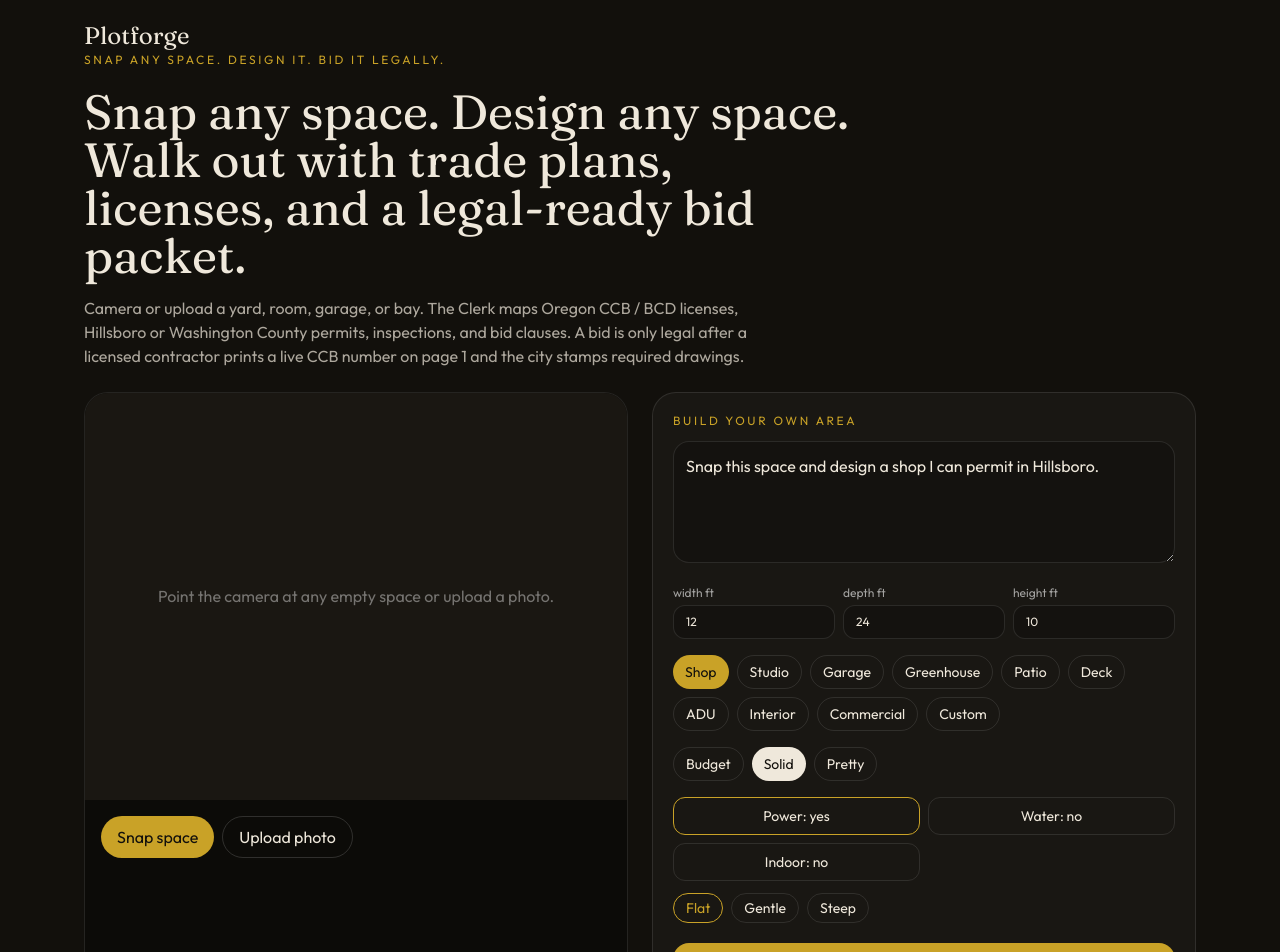
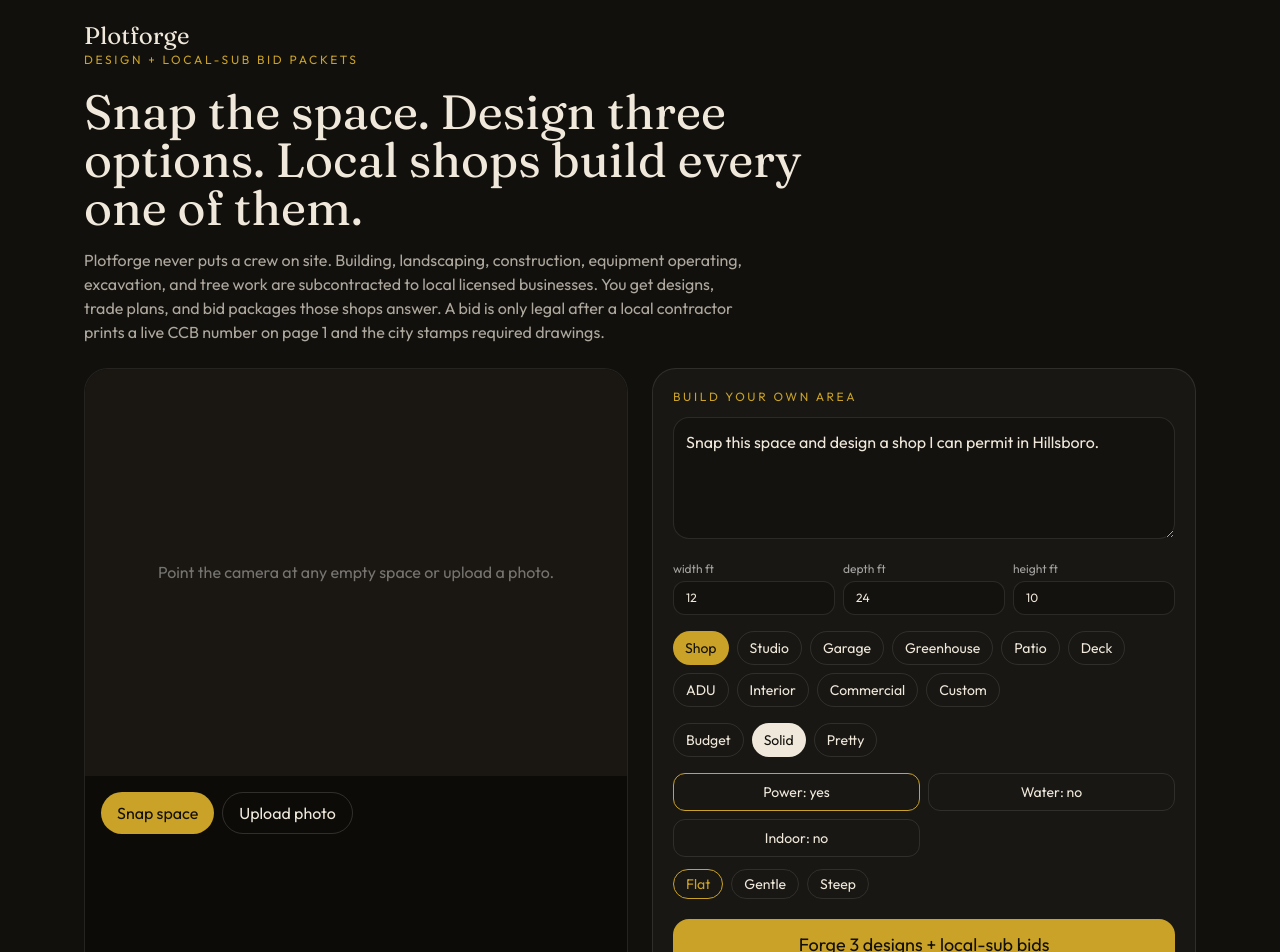
Before and after one commit to lost6feetdown1330-ship-it/plotforge, a Next.js app: page / in a window 1280 px wide. Shown: the top 952 px of the page. Built offline with nearby package versions, Linux system fonts and the light colour scheme.

Commit message:
Show local-sub delivery model in the studio UI

```diff
--- a/app/page.tsx
+++ b/app/page.tsx
@@ -4,7 +4,7 @@
 import { defaultBrief } from "@/lib/engine";
 import { dataUrl, elevSvg, isoSvg, planSvg, siteSvg } from "@/lib/draw";
 import { usd } from "@/lib/money";
-import type { Brief, Finish, Packet, Scheme, UseCase } from "@/lib/types";
+import type { Brief, Finish, Packet, UseCase } from "@/lib/types";
 
 const USES: { id: UseCase; label: string }[] = [
   { id: "shop", label: "Shop" }, { id: "studio", label: "Studio" }, { id: "garage", label: "Garage" },
@@ -63,12 +63,12 @@
   return (
     <main className="min-h-screen bg-[#12100c] text-[#efe8db]">
       <header className="no-print mx-auto flex max-w-6xl items-center justify-between px-5 py-5">
-        <div><p className="font-display text-2xl">Plotforge</p><p className="text-xs uppercase tracking-[0.22em] text-[#c9a227]">snap any space. design it. bid it legally.</p></div>
+        <div><p className="font-display text-2xl">Plotforge</p><p className="text-xs uppercase tracking-[0.22em] text-[#c9a227]">design + local-sub bid packets</p></div>
         {packet && <button onClick={() => window.print()} className="rounded-full border border-white/15 px-4 py-2 text-sm">Print packet</button>}
       </header>
       <section className="no-print mx-auto max-w-6xl px-5 pb-6">
-        <h1 className="max-w-3xl font-display text-4xl leading-tight sm:text-5xl">Snap any space. Design any space. Walk out with trade plans, licenses, and a legal-ready bid packet.</h1>
-        <p className="mt-4 max-w-2xl text-[#efe8db]/70">Camera or upload a yard, room, garage, or bay. The Clerk maps Oregon CCB / BCD licenses, Hillsboro or Washington County permits, inspections, and bid clauses. A bid is only legal after a licensed contractor prints a live CCB number on page 1 and the city stamps required drawings.</p>
+        <h1 className="max-w-3xl font-display text-4xl leading-tight sm:text-5xl">Snap the space. Design three options. Local shops build every one of them.</h1>
+        <p className="mt-4 max-w-2xl text-[#efe8db]/70">Plotforge never puts a crew on site. Building, landscaping, construction, equipment operating, excavation, and tree work are subcontracted to local licensed businesses. You get designs, trade plans, and bid packages those shops answer. A bid is only legal after a local contractor prints a live CCB number on page 1 and the city stamps required drawings.</p>
       </section>
       <section className="no-print mx-auto grid max-w-6xl gap-6 px-5 pb-10 lg:grid-cols-2">
         <div className="overflow-hidden rounded-3xl border border-white/10 bg-black/30">
@@ -109,12 +109,16 @@
           <div className="mt-3 flex gap-2 text-sm">
             {(["flat","gentle","steep"] as const).map((s) => <button key={s} onClick={() => setBrief({ ...brief, slope: s })} className={`rounded-full px-3 py-1 capitalize ${brief.slope === s ? "border border-[#c9a227] text-[#c9a227]" : "border border-white/10"}`}>{s}</button>)}
           </div>
-          <button onClick={forge} disabled={busy} className="mt-5 w-full rounded-2xl bg-[#c9a227] py-3 text-lg text-[#12100c]">{busy ? "Forging..." : "Forge 3 designs + legal bids"}</button>
+          <button onClick={forge} disabled={busy} className="mt-5 w-full rounded-2xl bg-[#c9a227] py-3 text-lg text-[#12100c]">{busy ? "Forging..." : "Forge 3 designs + local-sub bids"}</button>
           {err && <p className="mt-3 text-[#d0733a]">{err}</p>}
         </div>
       </section>
       {packet && scheme && (
         <section className="mx-auto max-w-6xl px-5 pb-24">
+          <div className="mb-5 rounded-2xl border border-[#c9a227]/40 bg-[#c9a227]/10 p-4 text-sm">
+            <p className="text-xs uppercase tracking-[0.2em] text-[#c9a227]">delivery model</p>
+            <p className="mt-2">{scheme.deliveryModel}</p>
+          </div>
           <div className="no-print mb-5 flex flex-wrap gap-2">
             {packet.schemes.map((s, i) => (
               <button key={s.id} onClick={() => setActive(i)} className={`rounded-2xl border px-4 py-3 text-left ${i === active ? "border-[#c9a227] bg-[#c9a227]/10" : "border-white/10"}`}>
@@ -126,7 +130,7 @@
           </div>
           <div className="no-print mb-5 flex flex-wrap gap-2">
             {(["looks","plans","trades","bid","clerk"] as const).map((id) => (
-              <button key={id} onClick={() => setTab(id)} className={`rounded-full px-4 py-2 text-sm ${tab === id ? "bg-[#efe8db] text-[#12100c]" : "border border-white/10"}`}>{id === "clerk" ? "Clerk / legality" : id === "bid" ? "Legal bid" : id === "plans" ? "Trade plans" : id}</button>
+              <button key={id} onClick={() => setTab(id)} className={`rounded-full px-4 py-2 text-sm ${tab === id ? "bg-[#efe8db] text-[#12100c]" : "border border-white/10"}`}>{id === "clerk" ? "Clerk / legality" : id === "bid" ? "Local-sub bids" : id === "plans" ? "Trade plans" : id === "trades" ? "Sub packages" : id}</button>
             ))}
           </div>
           <article className="rounded-3xl border border-white/10 bg-white/[0.03] p-6">
@@ -157,7 +161,8 @@
                   const lic = scheme.legal.tradeLicenses.find((x) => x.trade === t.trade);
                   return (
                     <div key={t.trade} className="rounded-2xl border border-white/10 p-4">
-                      <div className="flex justify-between"><h3 className="font-display text-2xl">{t.trade}</h3><p className="text-[#c9a227]">{usd(t.subtotal)}</p></div>
+                      <div className="flex flex-wrap items-start justify-between gap-2"><h3 className="font-display text-2xl">{t.trade}</h3><p className="text-[#c9a227]">{usd(t.subtotal)}</p></div>
+                      <p className="mt-1 text-xs uppercase tracking-[0.16em] text-[#c9a227]">local sub · {t.localShopType}</p>
                       <p className="mt-2 text-sm text-white/70">{t.scope}</p>
                       <div className="mt-3 rounded-xl border border-[#c9a227]/30 p-3 text-sm">
                         <p className="text-xs uppercase text-[#c9a227]">licenses to bid this trade</p>
@@ -173,13 +178,13 @@
             {tab === "bid" && (
               <div className="mt-6 space-y-4">
                 <div className="rounded-2xl border border-[#c9a227]/40 bg-[#c9a227]/10 p-4 text-sm">
-                  <p className="text-xs uppercase text-[#c9a227]">legal bid header — contractor fills</p>
-                  <p className="mt-2">Contractor: __________  CCB #: __________ (required on page 1)</p>
+                  <p className="text-xs uppercase text-[#c9a227]">local-sub bid header — each shop fills their own</p>
+                  <p className="mt-2">Local contractor: __________  CCB #: __________ (required on page 1)</p>
                   <p>BCD electrical #: __________  BCD plumbing #: __________</p>
                   <p className="mt-2 text-white/70">{scheme.legal.cannotClaim}</p>
                 </div>
-                <p>{usd(scheme.bidLow)} - {usd(scheme.bidHigh)} · {scheme.timelineWeeks} weeks</p>
-                <table className="w-full text-sm"><tbody>{scheme.trades.map((t) => <tr key={t.trade} className="border-t border-white/10"><td className="py-2">{t.trade}</td><td>{usd(t.subtotal)}</td></tr>)}</tbody></table>
+                <p>{usd(scheme.bidLow)} - {usd(scheme.bidHigh)} · {scheme.timelineWeeks} weeks · all field work local</p>
+                <table className="w-full text-sm"><tbody>{scheme.trades.map((t) => <tr key={t.trade} className="border-t border-white/10"><td className="py-2">{t.trade}<span className="block text-xs text-white/40">{t.localShopType}</span></td><td>{usd(t.subtotal)}</td></tr>)}</tbody></table>
                 <ul className="list-disc pl-5 text-sm text-white/70">{scheme.legal.bidClauses.map((c) => <li key={c}>{c}</li>)}</ul>
               </div>
             )}
@@ -188,7 +193,7 @@
                 <p className="text-lg">{scheme.legal.verdict}</p>
                 <p className="text-sm text-white/60">{scheme.legal.cannotClaim}</p>
                 <div className="flex flex-col gap-2 sm:flex-row">
-                  <input value={q} onChange={(e) => setQ(e.target.value)} placeholder="Do I need a permit?" className="flex-1 rounded-xl border border-white/10 bg-black/20 px-3 py-2" />
+                  <input value={q} onChange={(e) => setQ(e.target.value)} placeholder="Who actually builds this?" className="flex-1 rounded-xl border border-white/10 bg-black/20 px-3 py-2" />
                   <button onClick={ask} className="rounded-xl bg-[#c9a227] px-4 py-2 text-[#12100c]">Ask Clerk</button>
                 </div>
                 {a && <p className="text-sm text-white/75">{a}</p>}
```
